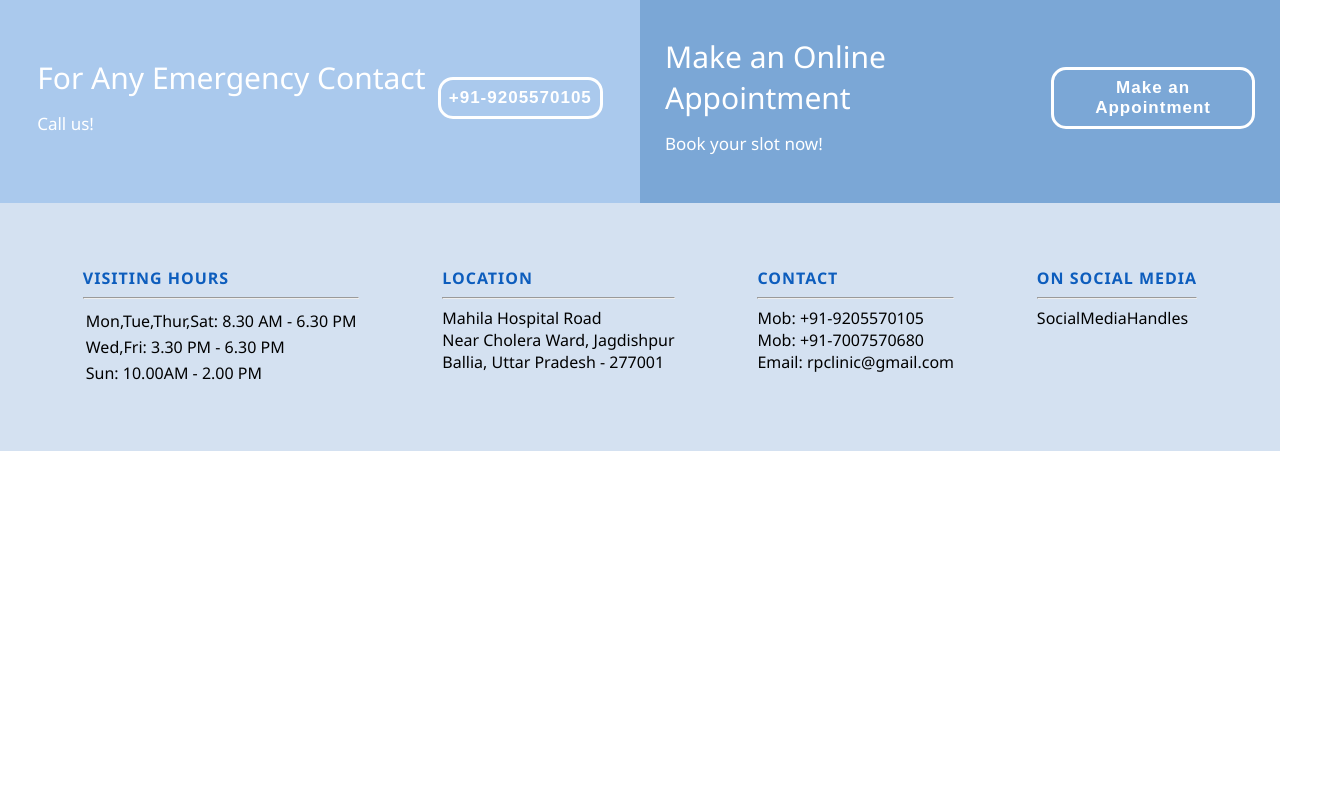
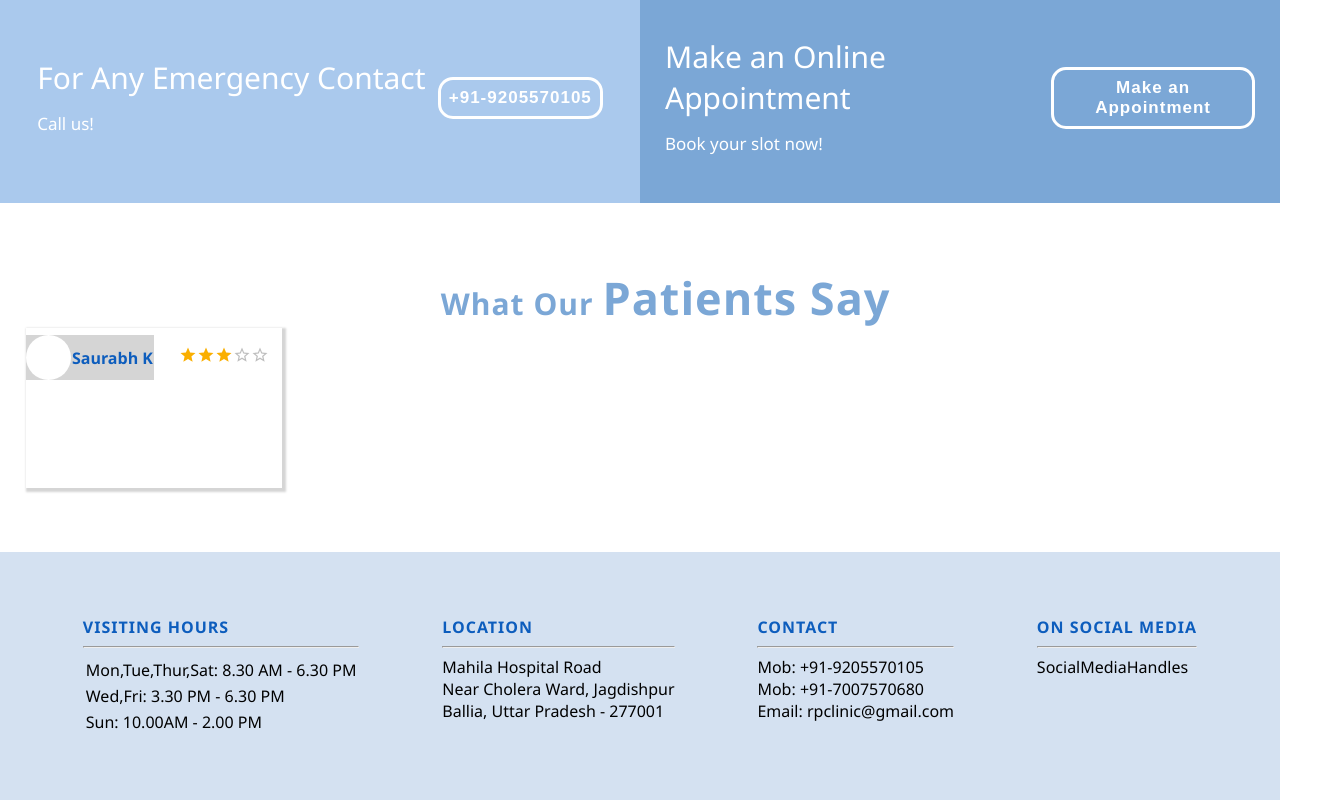
Before and after one commit to saan-saurabh/RP-Clinic, a React (Create React App) app in the folder rp-clinic/: page / in a window 1280 px wide. Shown: the part 2207-3007 px from the top of the page, 1331 px wide, since content can reach past the window. Before the commit the page ends 2658 px from the top, so only its background shows below. Built offline with nearby package versions, Linux system fonts and the light colour scheme.

Commit message:
Added testimonial userfeedback panel

```diff
--- a/rp-clinic/package.json
+++ b/rp-clinic/package.json
@@ -5,7 +5,8 @@
   "dependencies": {
     "@emotion/react": "^11.11.3",
     "@emotion/styled": "^11.11.0",
-    "@mui/material": "^5.15.6",
+    "@mui/icons-material": "^5.15.8",
+    "@mui/material": "^5.15.7",
     "@mui/x-date-pickers": "^6.19.3",
     "@testing-library/jest-dom": "^5.17.0",
     "@testing-library/react": "^13.4.0",
--- a/rp-clinic/src/App.js
+++ b/rp-clinic/src/App.js
@@ -11,7 +11,7 @@ import AppointmentComponent from './Components/Cards/AppointmentComponent';
 import EmergencyContactCard from './Components/Cards/EmergencyContactCard';
 import DoctorProfileCard from './Components/Cards/DoctorProfileCard';
 import Doctor from './Components/Cards/Doctor';
-
+import TestimonialPanel from './Components/Testimonials/TestimonialPanel';
 import Button from '@mui/material/Button';
 import TopScrollButton from './Components/TopScrollButton/TopScrollButton';
 
@@ -36,6 +36,7 @@ function App() {
       <EmergencyContactCard/>
       <AppointmentComponent isOpen={isOpen} onClose={handleClose} onOpen={handleOpen}/>
       </div>
+      <TestimonialPanel/>
       <Footer/>
     </div>
 
--- a/rp-clinic/src/Components/Modal/Modal.css
+++ b/rp-clinic/src/Components/Modal/Modal.css
@@ -29,6 +29,12 @@
     background-color: #fff;
     color: #0D5DBD;
     font-weight: bolder;
+    cursor: pointer;
+}
+.modal-main-div .modal-inside-div .modal-close-button-container .close-button:hover{
+    border:3px solid #0D5DBD;
+    background-color: #0D5DBD;
+    color: #fff;
 }
 .modal-main-div .modal-inside-div .form-content{
 
--- a/rp-clinic/src/Components/Modal/Modal.js
+++ b/rp-clinic/src/Components/Modal/Modal.js
@@ -1,4 +1,5 @@
 import React from 'react';
+import CloseIcon from '@mui/icons-material/Close';
 import AppointmentForm from '../Forms/AppointmentForm';
 import './Modal.css';
 
--- /dev/null
+++ b/rp-clinic/src/Components/Testimonials/TestimonialPanel.css
@@ -0,0 +1,21 @@
+.testimonial-panel-main-div{
+    width:100%;
+    background-color: #fff;
+    font-family: 'Segoe UI', Tahoma, Geneva, Verdana, sans-serif;
+    padding-top: 5%;
+    padding-bottom: 5%;
+    padding-left:2%;
+    padding-right:2%;
+    text-align: center;
+}
+.testimonial-panel-main-div .testimonial-heading{
+    color:#7ba7d6;
+    letter-spacing: 1px;
+    font-weight: bold;
+}
+.testimonial-panel-main-div .testimonial-heading .small-heading{
+    font-size: 30px;
+}
+.testimonial-panel-main-div .testimonial-heading .bold-heading{
+    font-size: 45px;
+}
--- /dev/null
+++ b/rp-clinic/src/Components/Testimonials/TestimonialPanel.js
@@ -0,0 +1,16 @@
+import React from 'react';
+import UserFeedbackCard from './UserFeedbackCard';
+import './TestimonialPanel.css';
+
+function TestimonialPanel() {
+  return (
+    <div className='testimonial-panel-main-div'>
+        <div className='testimonial-heading'>
+            <span className='small-heading'>What Our </span><span className='bold-heading'>Patients Say</span>
+        </div>
+        <UserFeedbackCard/>
+    </div>
+  );
+}
+
+export default TestimonialPanel
--- /dev/null
+++ b/rp-clinic/src/Components/Testimonials/UserFeedbackCard.css
@@ -0,0 +1,36 @@
+.user-feedback-main{
+    width:20%;
+    height:20vh;
+    background-color: #fff;
+    box-shadow:2px 2px 2px 2px #d5d5d5;
+}
+.user-feedback-main .user-name-row{
+    width:100%;
+    height: 60px;
+    background-color: #fff;
+    display:flex;
+    justify-content: space-between;
+    align-items: center;
+}
+.user-feedback-main .user-name-row  .user-details{
+    width:50%;
+    background-color: #d5d5d5;
+    display: flex;
+    justify-content: space-evenly;
+    align-items: center;
+}
+.user-avatar{
+    width:45px;
+    height:45px;
+    border-radius: 50%;
+    background-color: #fff;
+}
+.user-name{
+    font-size: 16px;
+    font-weight: bold;
+    color: #0D5DBD;
+}
+.user-feedback-main .user-name-row .user-rating{
+    width:45%;
+    background-color: #fff;
+}
--- /dev/null
+++ b/rp-clinic/src/Components/Testimonials/UserFeedbackCard.js
@@ -0,0 +1,24 @@
+import React from 'react';
+import Rating from '@mui/material/Rating';
+import './UserFeedbackCard.css';
+
+function UserFeedbackCard() {
+  return (
+    <div className='user-feedback-main'>
+        <div className='user-name-row'>
+            <div className='user-details'>
+              <div className='user-avatar'></div>
+              <div className='user-name'>Saurabh K</div>
+            </div>
+            <div className='user-rating'>
+            <Rating name="read-only" value="3" readOnly size="small"/>
+            </div>
+        </div>
+        <div className='feedbac-details'>
+
+        </div>
+    </div>
+  );
+}
+
+export default UserFeedbackCard
--- a/rp-clinic/src/Components/TopScrollButton/TopScrollButton.js
+++ b/rp-clinic/src/Components/TopScrollButton/TopScrollButton.js
@@ -1,4 +1,5 @@
 import React,{useState,useEffect} from 'react';
+import ArrowUpwardIcon from '@mui/icons-material/ArrowUpward';
 import './TopScrollButton.css'
 
 function TopScrollButton() {
@@ -20,13 +21,12 @@ function TopScrollButton() {
         };
         return (
             <div className="top-to-btm">
-                {" "}
                 {showTopBtn && (
                     <button
                         className="icon-position icon-style"
                         onClick={goToTop}
-                    >/\</button>
-                )}{" "}
+                    ><ArrowUpwardIcon/></button>
+                )}
             </div>
         );
     };
```
Also changed, not shown: 1 other file (tests, documents, lock files or other folders).
